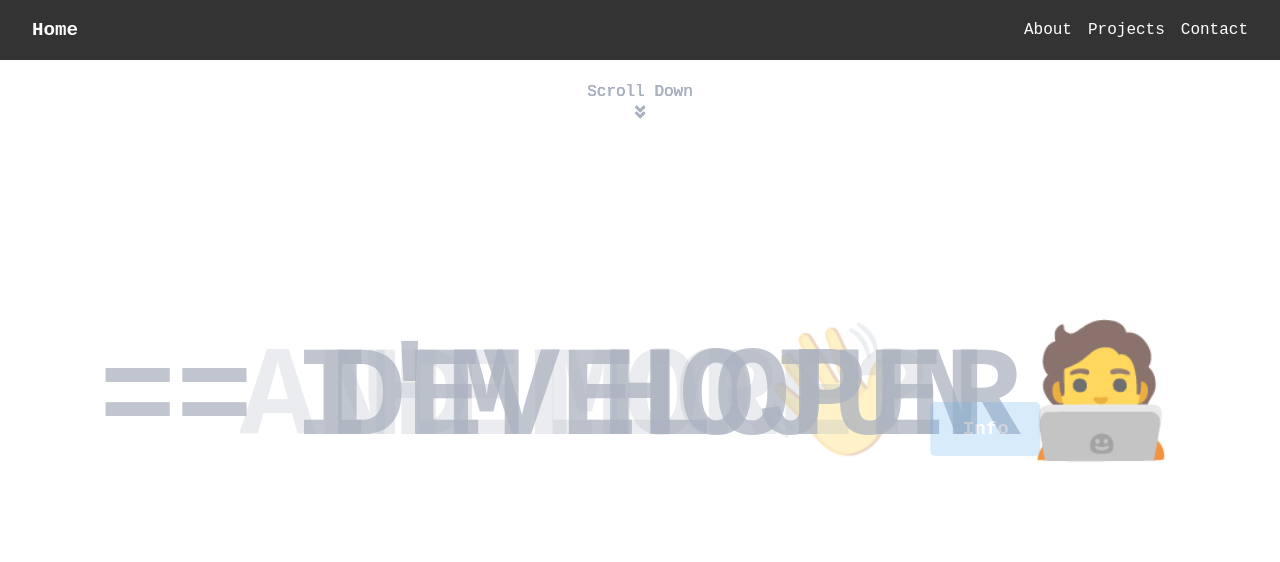
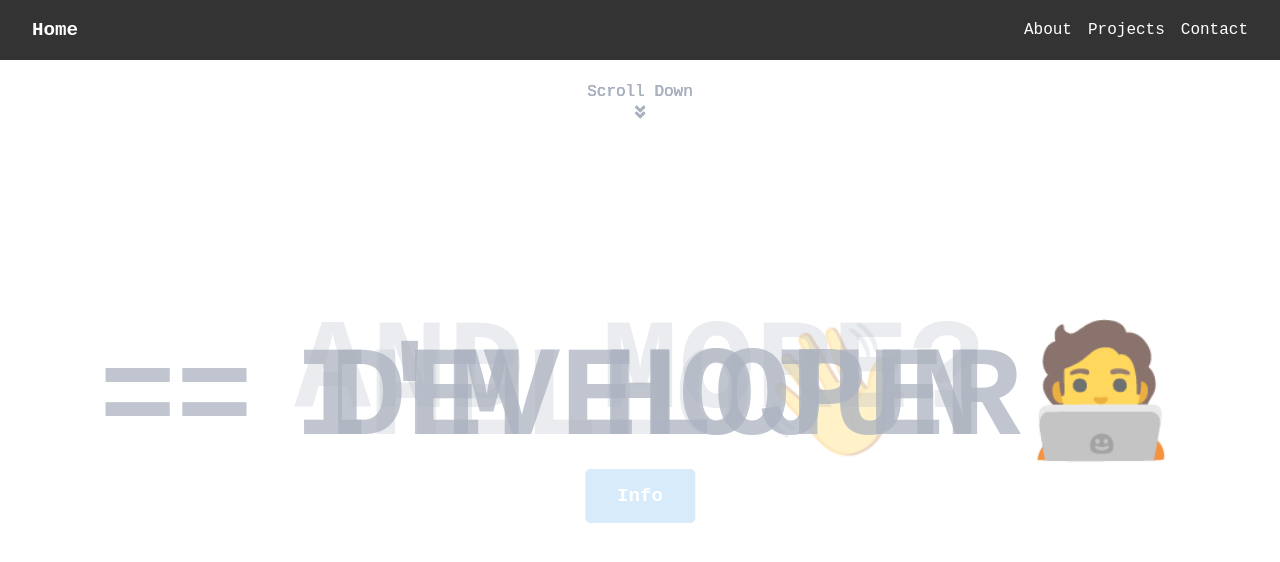
Before and after one commit to hojun-lab/rojojun-web, a React (Vite) app: page / in a window 1280 px wide. Shown: the top 562 px of the page. Built offline with nearby package versions, Linux system fonts and the light colour scheme.

Commit message:
fix::버튼 수직 정렬 및 초기 화면 안나오는 현상 수정

```diff
--- a/src/components/Home.tsx
+++ b/src/components/Home.tsx
@@ -5,8 +5,8 @@ import { throttle } from 'lodash';
 import { FaAngleDoubleDown } from "react-icons/fa";
 
 interface HomeContainerProps {
-    backgroundColor: string;
-    scrollProgress: number;
+    $backgroundColor: string; // Transient Prop
+    $scrollProgress: number; // Transient Prop
 }
 
 const HomeContainer = styled.div<HomeContainerProps>`
@@ -15,7 +15,7 @@ const HomeContainer = styled.div<HomeContainerProps>`
     justify-content: center;
     height: 100vh;
     text-align: center;
-    background-color: ${props => props.backgroundColor};
+    background-color: ${props => props.$backgroundColor};
     color: #abb2bf;
     font-size: 10em;
     font-family: 'Roboto Mono', monospace;
@@ -41,20 +41,22 @@ const ScrollNav = styled.div`
 `;
 
 interface TextSectionProps {
-    scrollProgress: number;
+    $scrollProgress: number; // Transient Prop
 }
 
 const TextSection = styled.div<TextSectionProps>`
     font-weight: bold;
-    opacity: ${props => props.scrollProgress};
+    opacity: ${props => props.$scrollProgress};
     transition: opacity 0.5s ease-in-out;
-    flex-direction: column;
     position: fixed;
     top: 50%;
     left: 50%;
     transform: translate(-50%, -50%);
     white-space: nowrap; /* 줄바꿈 방지 */
     font-size: 10vw; /* 화면 너비에 따라 글자 크기 조절 */
+    display: flex; /* flexbox 레이아웃 사용 */
+    flex-direction: column; /* 수직 정렬 */
+    align-items: center; /* 가로축 중앙 정렬 */
 `;
 
 const InfoButton = styled.button`
@@ -74,11 +76,11 @@ const InfoButton = styled.button`
 `;
 
 const Home: React.FC = () => {
-    const [scrollProgresses, setScrollProgresses] = useState<number[]>([0, 0, 0, 0]);
     const sectionRefs = [useRef<HTMLDivElement>(null), useRef<HTMLDivElement>(null), useRef<HTMLDivElement>(null), useRef<HTMLDivElement>(null)];
     const backgroundColors = '#282c34';
     const [currentIndex, setCurrentIndex] = useState(0); // 현재 섹션 인덱스
     const [isScrolling, setIsScrolling] = useState(false); // 스크롤 중 여부
+    const [scrollProgresses, setScrollProgresses] = useState<number[]>([1, 0, 0, 0]); // 초기 scrollProgresses 설정
 
     // Throttled 스크롤 핸들러
     const throttledScrollHandler = useCallback(
@@ -155,8 +157,10 @@ const Home: React.FC = () => {
     }, [sectionRefs]);
 
     useEffect(() => {
-        // 컴포넌트 마운트 시 페이지를 맨 위로 스크롤
-        window.scrollTo(0, 0);
+        // 컴포넌트 마운트 후 0.1초 뒤에 페이지를 맨 위로 스크롤
+        setTimeout(() => {
+            window.scrollTo(0, 0);
+        }, 100);
     }, []);
 
     return (
@@ -165,14 +169,14 @@ const Home: React.FC = () => {
                 <HomeContainer
                     ref={ref}
                     key={index}
-                    backgroundColor={backgroundColors}
-                    scrollProgress={scrollProgresses[index]}
+                    $backgroundColor={backgroundColors}
+                    $scrollProgress={scrollProgresses[index]}
                 >
                     <ScrollNav>
                         Scroll Down
                         <div><FaAngleDoubleDown /></div>
                     </ScrollNav>
-                    <TextSection scrollProgress={scrollProgresses[index]}>
+                    <TextSection $scrollProgress={scrollProgresses[index]}>
                         {index === 0 ? "HELLO👋" : index === 1 ? "I'M HOJUN" : index === 2 ? "== DEVELOPER🧑‍💻" : "AND MORE?"}
                         {index === 3 && <InfoButton>Info</InfoButton>} {/* "AND MORE?" 섹션에서 버튼 표시 */}
                     </TextSection>
```
